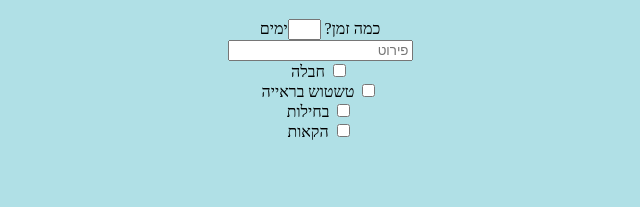
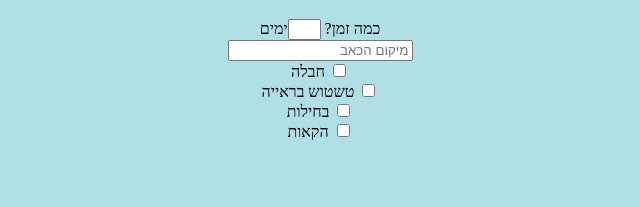
Before and after one commit to renanbazinin/Merpaat, a plain HTML site: page index.html in a window 1280 px wide. Both pictures are taken after a click on the checkbox 702 px from the left and 134 px from the top of the page. Shown: the part 437-644 px from the top of the page, 320-960 px from the left. Drawn offline with Linux system fonts and the light colour scheme.

Commit message:
Update index.html

```diff
--- a/index.html
+++ b/index.html
@@ -293,7 +293,7 @@
                 <h1 > כאבי ראש</h1> <b></b>
                 כמה זמן?
                 <input type="text" id="headachetime" name="headache[]" value="" size="1"/>ימים  <br />
-				<input type="text" id="headacheplace" name="headache[]" value="" placeholder = "פירוט" /> <br />
+				<input type="text" id="headacheplace" name="headache[]" value="" placeholder = "מיקום הכאב" /> <br />
                 <input type="checkbox" id="trauma" name="headache[]" value="חבלה"> חבלה<br>
                 <input type="checkbox" id="eyesdisorders" name="headache[]" value="טשטוש בראייה"> טשטוש בראייה<br>
                 <input type="checkbox" id="nausea" name="headache[]" value="בחילות"> בחילות<br>
```
